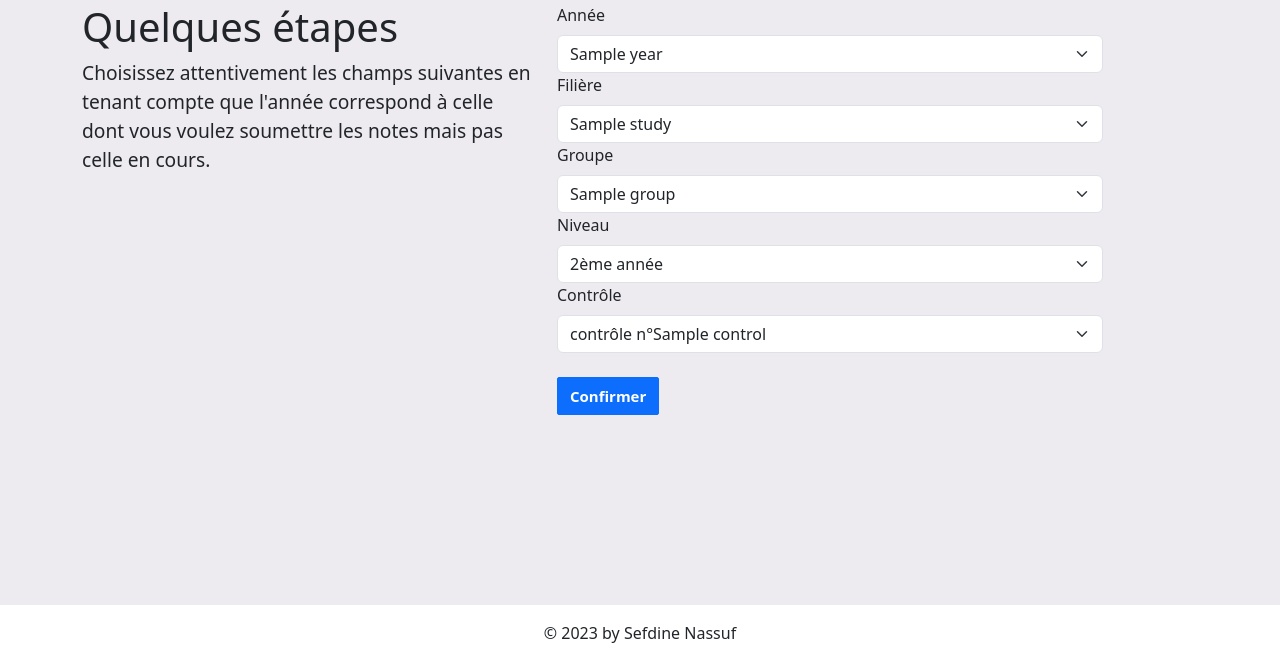
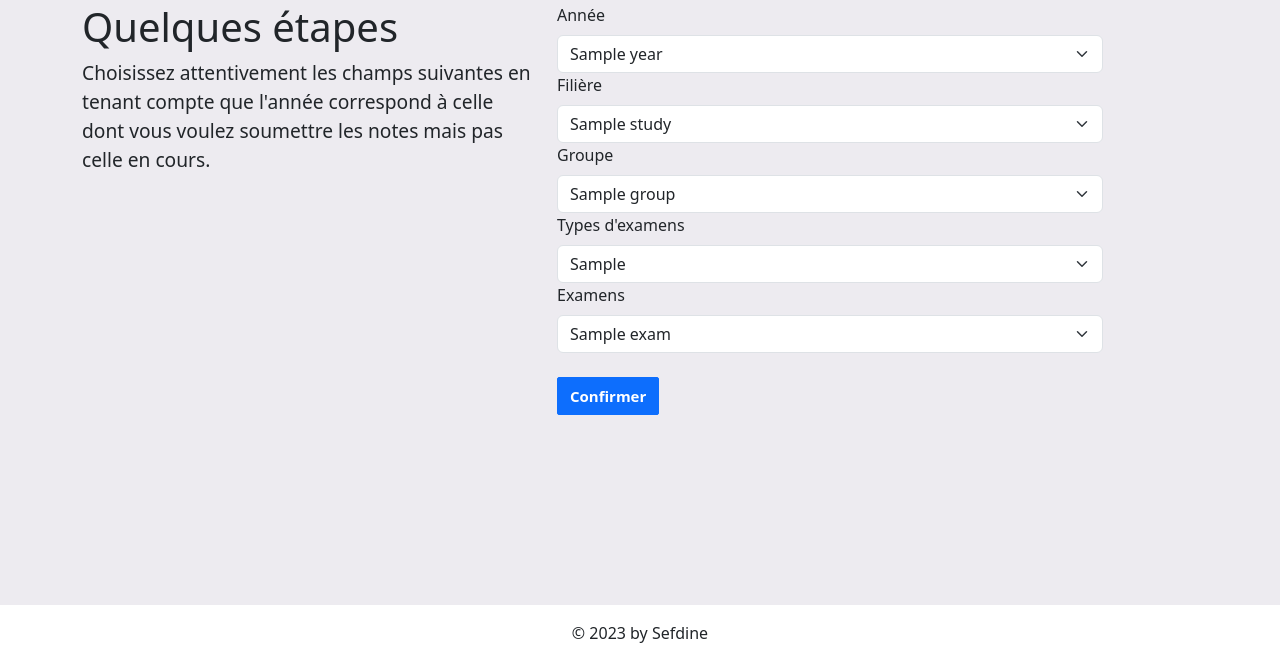
Before and after one commit to Sefdine/School_Management, a PHP site: template templates/admin/landing.php in a window 1280 px wide. Shown: the part 139-800 px from the top of the page. Run offline with PHP 8.4, Linux system fonts and the light colour scheme; the template is opened without the code that fills it: most values are stand-ins (such as "Sample title", 1, 10 or a date in 2020); data that the repository does not hold is empty; some libraries are stand-ins or nearby versions.

Commit message:
Delete level and add type_exam on all templates

```diff
--- a/templates/admin/input_rates.php
+++ b/templates/admin/input_rates.php
@@ -61,8 +61,7 @@
             <p>Identifier l'étudiant par son numéro d'inscription.</p>
             Année: <?= $year ?><br>
             Filière: <?= $study ?><br>
-            Groupe: <?= $group_name ?><br>
-            Niveau: <?= ($level === '1') ? '1ère année' : '2ème année'; ?><br>
+            Groupe: <?= $group ?><br>
             Contrôle: <?= 'contrôle n°'. $control ?><br>
             Module : <strong><?= $current_module?></strong><br>
         </div>
--- a/templates/admin/landing.php
+++ b/templates/admin/landing.php
@@ -24,19 +24,19 @@
                 <label for="group" class="form-label">Groupe</label>
                 <select class="form-select" name="group" required>
                     <?php foreach($groups as $group): ?>
-                        <option value="<?= $group->slug ?>"><?= $group->name ?></option>
+                        <option value="<?= $group ?>"><?= $group ?></option>
                     <?php endforeach ?>
                 </select>
-                <label for="level" class="form-label">Niveau</label>
-                <select class="form-select" name="level" required>
-                    <?php foreach($levels as $level): ?>
-                        <option value="<?= $level ?>"><?= ($level === 1) ? '1ère année' : '2ème année'; ?></option>
+                <label for="control" class="form-label">Types d'examens</label>
+                <select class="form-select" name="type_exam" required>
+                    <?php foreach($types_exams as $item): ?>
+                        <option value="<?= $item ?>"><?= $item ?></option>
                     <?php endforeach ?>
                 </select>
-                <label for="control" class="form-label">Contrôle</label>
-                <select class="form-select" name="control" required>
-                    <?php foreach($controls as $control): ?>
-                        <option value="<?= $control ?>"><?= 'contrôle n°'.$control ?></option>
+                <label for="control" class="form-label">Examens</label>
+                <select class="form-select" name="exam" required>
+                    <?php foreach($exams as $exam): ?>
+                        <option value="<?= $exam ?>"><?= $exam ?></option>
                     <?php endforeach ?>
                 </select>
                 <br>
--- a/templates/footer.php
+++ b/templates/footer.php
@@ -1,5 +1,5 @@
 <!-- footer.php -->
 
 <footer class="text-center mt-auto p-3">
-  © 2023 by Sefdine Nassuf
+  © 2023 by Sefdine
 </footer>
--- a/templates/student/display_rate.php
+++ b/templates/student/display_rate.php
@@ -9,8 +9,8 @@
         Année: <strong><?= $year ?></strong><br>
         Filière: <strong><?= $study ?></strong><br>
         Groupe: <strong><?= $group ?></strong><br>
-        Niveau: <strong><?= ($level === 1) ? '1ère année' : $level.'ème année' ?></strong><br>
-        Contrôle: <strong><?= 'controle n°'.$control ?></strong>
+        Type d'examen: <strong><?= $type_exam ?></strong><br>
+        Examen: <strong><?= $exam ?></strong>
         </label>
 </div>
 <div class="display_average_student">
```
Also changed, not shown: templates/admin/insert/average.php (+8 -8 lines), templates/student/landing.php (+10 -4 lines).
